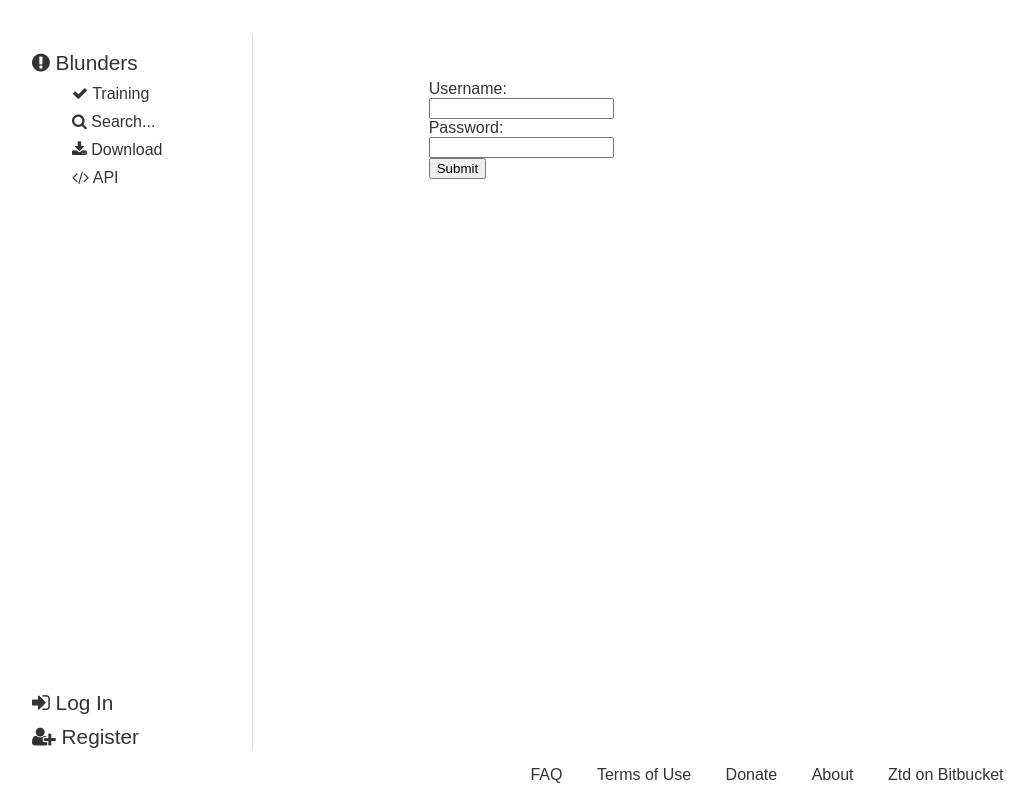
After one commit to codingjerk/ztd.blunders-web, a Flask app: page /login in a window 1280 px wide. The commit adds this page. Shown: the whole page, without its empty margins (8-1043 px from the left). Run offline with Flask 2, Linux system fonts and the light colour scheme; some libraries are stand-ins or nearby versions.

Commit message:
Login is ready

```diff
--- a/app/__init__.py
+++ b/app/__init__.py
@@ -3,5 +3,7 @@
 from flask import Flask
 
 app = Flask(__name__)
+app.secret_key = 'Ifs1H=+[_O0:OI(>>?oAivO[bMVt`By?'
 
-from app import trainingview
+from app import views
+from app import api
--- a/app/api/getRandomBlunder.py
+++ b/app/api/getRandomBlunder.py
@@ -2,13 +2,13 @@ import random
 import flask
 
 from app import app
-from app.api import blunderCollection
+from app.db import mongo
 
 @app.route('/getRandomBlunder')
 def getRandomBlunder():
-    randomIndex = random.randint(0, blunderCollection.count())
+    randomIndex = random.randint(0, mongo.db['blunders'].count())
 
-    data = blunderCollection.find().skip(randomIndex).limit(1)[0]
+    data = mongo.db['blunders'].find().skip(randomIndex).limit(1)[0]
     data['_id'] = str(data['_id'])
     data['pgn_id'] = str(data['pgn_id'])
 
--- /dev/null
+++ b/app/api/getRating.py
@@ -0,0 +1,6 @@
+import flask
+from app import app
+
+@app.route('/getRating')
+def getRating():
+    return flask.jsonify({'rating': 3200})
--- /dev/null
+++ b/app/db/mongo.py
@@ -0,0 +1,4 @@
+import pymongo
+
+mongo = pymongo.MongoClient('localhost', 27017)
+db = mongo['chessdb']
--- a/app/static/css/layout.css
+++ b/app/static/css/layout.css
@@ -24,6 +24,11 @@ nav > ul > li > a {
 
 nav > ul > li > ul > li > a {
     font-size: 100%;
+}
+
+#user-bar {
+    position: absolute;
+    bottom: 0;
 }
 
 section {
--- a/app/templates/layout.html
+++ b/app/templates/layout.html
@@ -22,6 +22,24 @@
 					</ul>
 				</li>
 			</ul>
+
+			{% if 'username' in session %}
+				<ul id='user-bar'>
+					<li><a href="#"><i class="fa fa-user"></i> {{session['username']}} <span id='rating'></span></a>
+						<ul>
+							<li><a href="/"><i class="fa fa-file-text"></i> Profile</a></li>
+							<li><a href="/"><i class="fa fa-line-chart"></i> Statistics</a></li>
+							<li><a href="/logout"><i class="fa fa-sign-out"></i> Log Out</a></li>
+						</ul>
+					</li>
+				</ul>
+			{% else %}
+				<ul id='user-bar'>
+					<li><a href="/login"><i class="fa fa-sign-in"></i> Log In</a></li>
+					<li><a href="/"><i class="fa fa-user-plus"></i> Register</a></li>
+				</ul>
+			{% endif %}
+
 		</nav>
 
 		<section>{% block section %}{% endblock %}</section>
--- /dev/null
+++ b/app/templates/login.html
@@ -0,0 +1,12 @@
+{% extends "layout.html" %}
+
+{% block section %}
+	<form action="#" method="POST">
+	Username:<br>
+	<input type="text" name="username">
+	<br>
+	Password:<br>
+	<input type="password" name="password"><br>
+	<input type="submit" value="Submit">
+	</form>
+{% endblock %}
--- /dev/null
+++ b/app/views/__init__.py
@@ -0,0 +1 @@
+from app.views import main, training, login
--- /dev/null
+++ b/app/views/login.py
@@ -0,0 +1,23 @@
+from flask import render_template, request, redirect, session
+from app import app
+
+from app.db import postgre
+
+@app.route('/login', methods=['GET'])
+def login_get():
+    return render_template('login.html', title = 'Ztd.Blunders')
+
+@app.route('/login', methods=['POST'])
+def login_post():
+    autentithicateSuccessful = postgre.autentithicateUser(request.form['username'], request.form['password'])
+
+    if autentithicateSuccessful:
+        session['username'] = request.form['username']
+        return redirect('/')
+
+    return redirect('/')
+
+@app.route('/logout')
+def logout():
+    del session['username']
+    return redirect('#')
```
Also changed, not shown: app/api/__init__.py (+1 -13 lines), app/db/postgre.py (added, +33 -0 lines), app/static/js/training.js (+11 -0 lines), app/views/main.py (renamed from app/trainingview.py, +1 -7 lines), app/views/training.py (added, +8 -0 lines), app/db/__init__.py (added).
